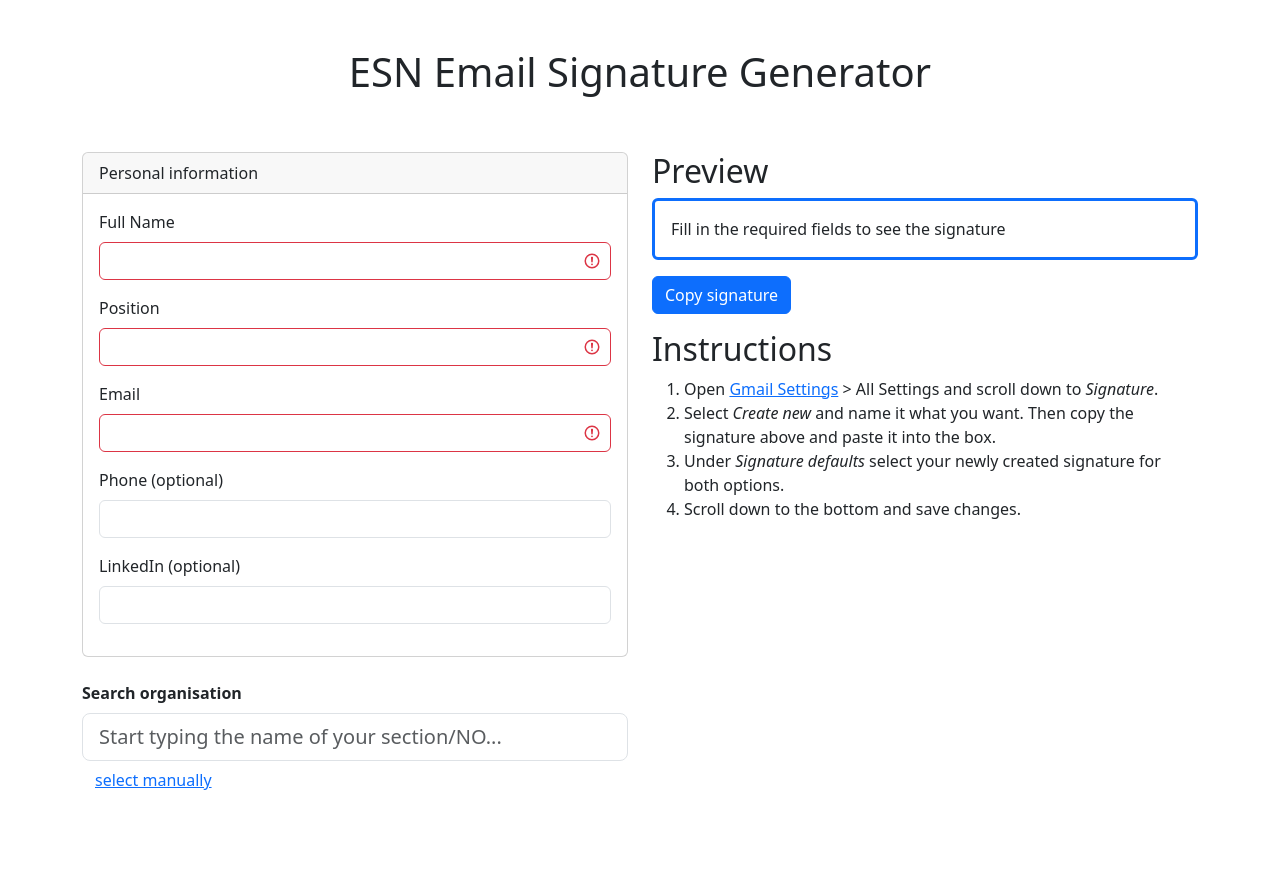
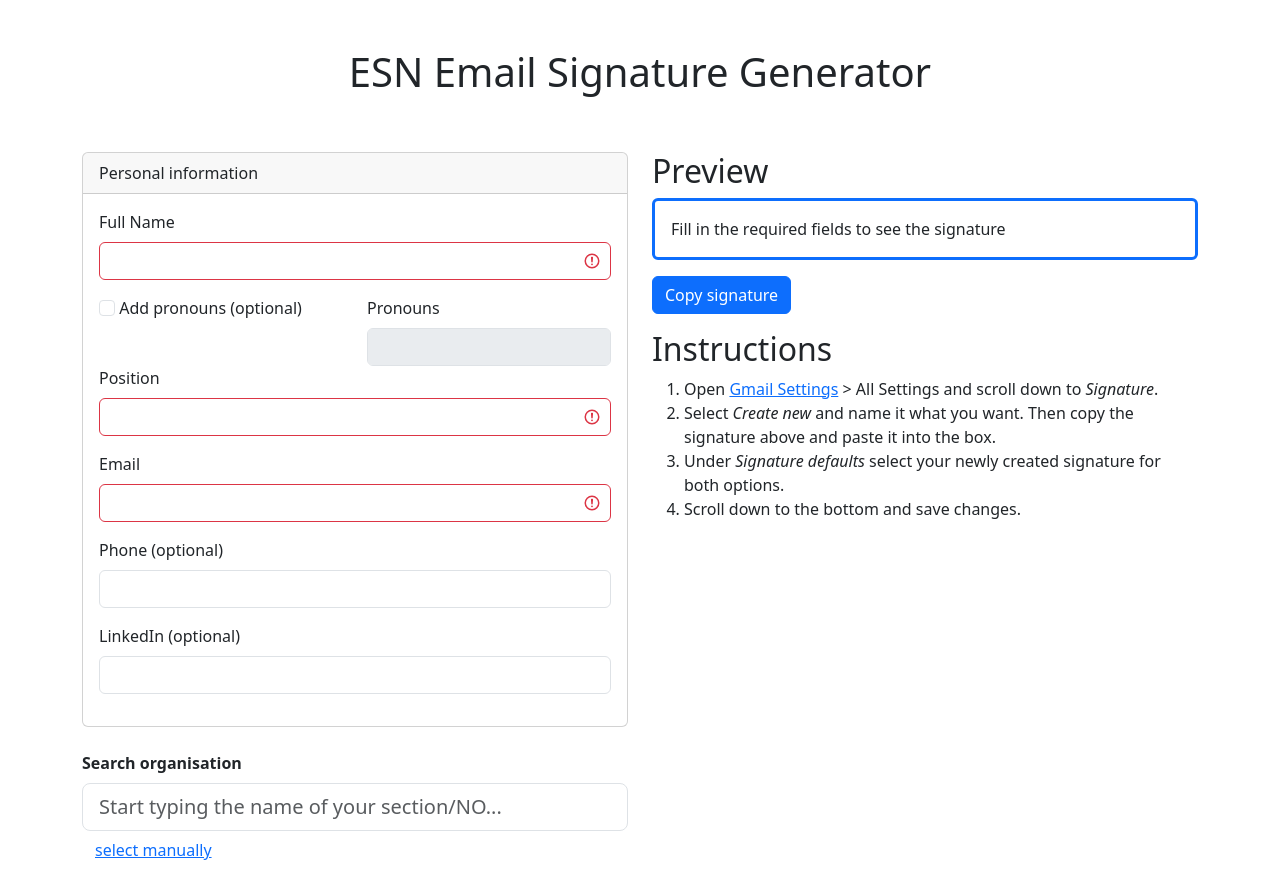
Before and after one commit to esn-sweden/email-signature, a website built with Vite: page index.html in a window 1280 px wide. Before the commit the page ends 823 px from the top, so only its background shows below. Built offline with nearby package versions, Linux system fonts and the light colour scheme; files whose address does not match are found by name.

Commit message:
Add pronouns option
Closes #1

```diff
--- a/index.html
+++ b/index.html
@@ -31,6 +31,29 @@
                       class="form-control"
                     />
                   </div>
+
+                  <div class="row">
+                    <div class="col">
+                      <input
+                        class="form-check-input"
+                        type="checkbox"
+                        id="togglePronouns"
+                      />
+                      <label class="form-check-label" for="togglePronouns"
+                        >Add pronouns (optional)</label
+                      >
+                    </div>
+                    <div class="col">
+                      <label class="form-label" for="pronouns">Pronouns</label>
+                      <input
+                        class="form-control"
+                        type="text"
+                        id="pronounsField"
+                        disabled
+                      />
+                    </div>
+                  </div>
+
                   <div class="mb-3">
                     <label for="title" class="form-label">Position</label>
                     <input
--- a/src/main.ts
+++ b/src/main.ts
@@ -7,6 +7,7 @@ import DOMPurify from "dompurify";
 interface Model {
   searchResults: ESNOrg[];
   showOrgDetails: boolean;
+  showPronouns: boolean;
   ESNOrgs: ESNOrg[];
   apiError: string;
 }
@@ -14,6 +15,7 @@ interface Model {
 let model: Model = {
   searchResults: [],
   showOrgDetails: false,
+  showPronouns: false,
   ESNOrgs: [],
   apiError: "",
 };
@@ -21,6 +23,7 @@ let model: Model = {
 const inputs = {
   name: document.getElementById("name") as HTMLInputElement,
   title: document.getElementById("title") as HTMLInputElement,
+  pronouns: document.getElementById("pronounsField") as HTMLInputElement,
   email: document.getElementById("email") as HTMLInputElement,
   phone: document.getElementById("phone") as HTMLInputElement,
   linkedinPers: document.getElementById("linkedinPers") as HTMLInputElement,
@@ -39,6 +42,9 @@ const inputs = {
   whatsapp: document.getElementById("whatsapp") as HTMLInputElement,
   skype: document.getElementById("skype") as HTMLInputElement,
 };
+const togglePronouns = document.getElementById(
+  "togglePronouns",
+) as HTMLInputElement;
 const preview = document.getElementById("preview") as HTMLDivElement;
 const searchInput = document.getElementById("org-search") as HTMLInputElement;
 const resultsContainer = document.getElementById(
@@ -89,6 +95,8 @@ function view() {
     el?.classList.add("d-none");
   }
 
+  const pronouns = model.showPronouns ? inputs.pronouns.value : "";
+
   const name = inputs.name.value;
   const title = inputs.title.value;
   const email = inputs.email.value;
@@ -116,7 +124,7 @@ function view() {
 
   const signatureHTML = `
 <div style="font-family:Arial, sans-serif; font-size:10pt; color:#000000; line-height:1.4;">
-<b>${name}</b><br>
+<b>${name}</b>${pronouns ? ` <i>(${pronouns}</i>)` : ""}<br>
 <i>${title}</i><br>
 <a href="mailto:${email}" style="color:#1155cc" target="_blank">${email}</a><br>
 ${phone ? `${phone}<br>` : ""}
@@ -259,6 +267,12 @@ function populateOrgInfo(org: ESNOrg) {
 
 // --------------------- Event listeners --------------------------------
 
+togglePronouns.addEventListener("change", () => {
+  model.showPronouns = togglePronouns.checked;
+  inputs.pronouns.disabled = !togglePronouns.checked;
+  view();
+});
+
 // Typing in the search bar
 searchInput.addEventListener("input", () => {
   const query = searchInput.value.toLowerCase();
```
